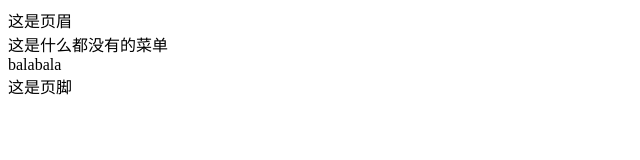
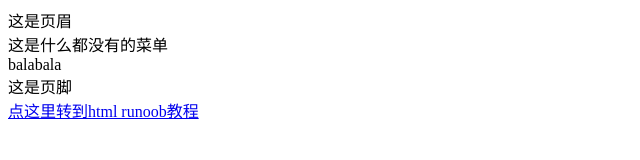
Before and after one commit to GuFurunyu/websiteTryAgain, a plain HTML site: page index.html in a window 1280 px wide. Shown: the whole page, without its empty margins (0-640 px from the left). Drawn offline with Linux system fonts and the light colour scheme.

Commit message:
Added a link to html runoob index.html

```diff
--- a/index.html
+++ b/index.html
@@ -24,5 +24,6 @@ balabala
 <!-- 在这里添加页脚内容 -->
 这是页脚
 </footer>
+<a href="http://www.runoob.com">点这里转到html runoob教程</a>
 </body>
 </html>
```
